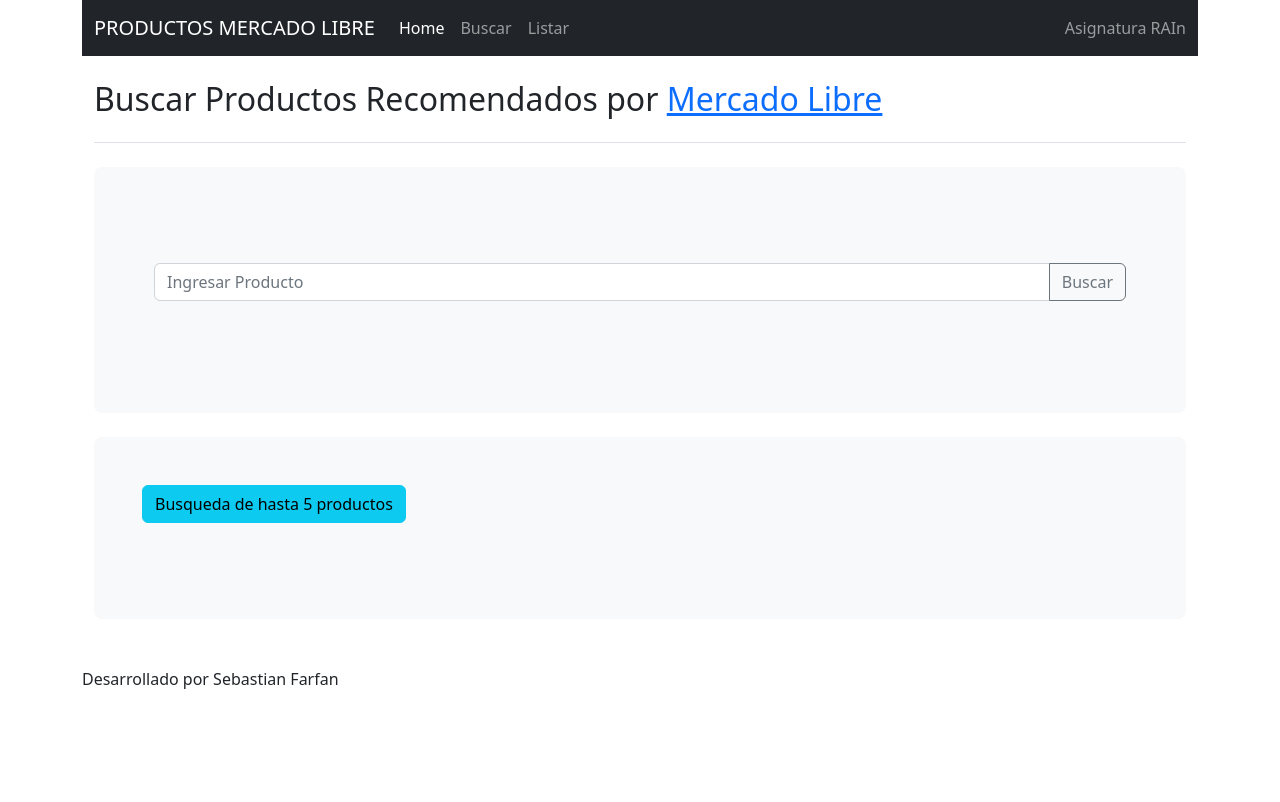
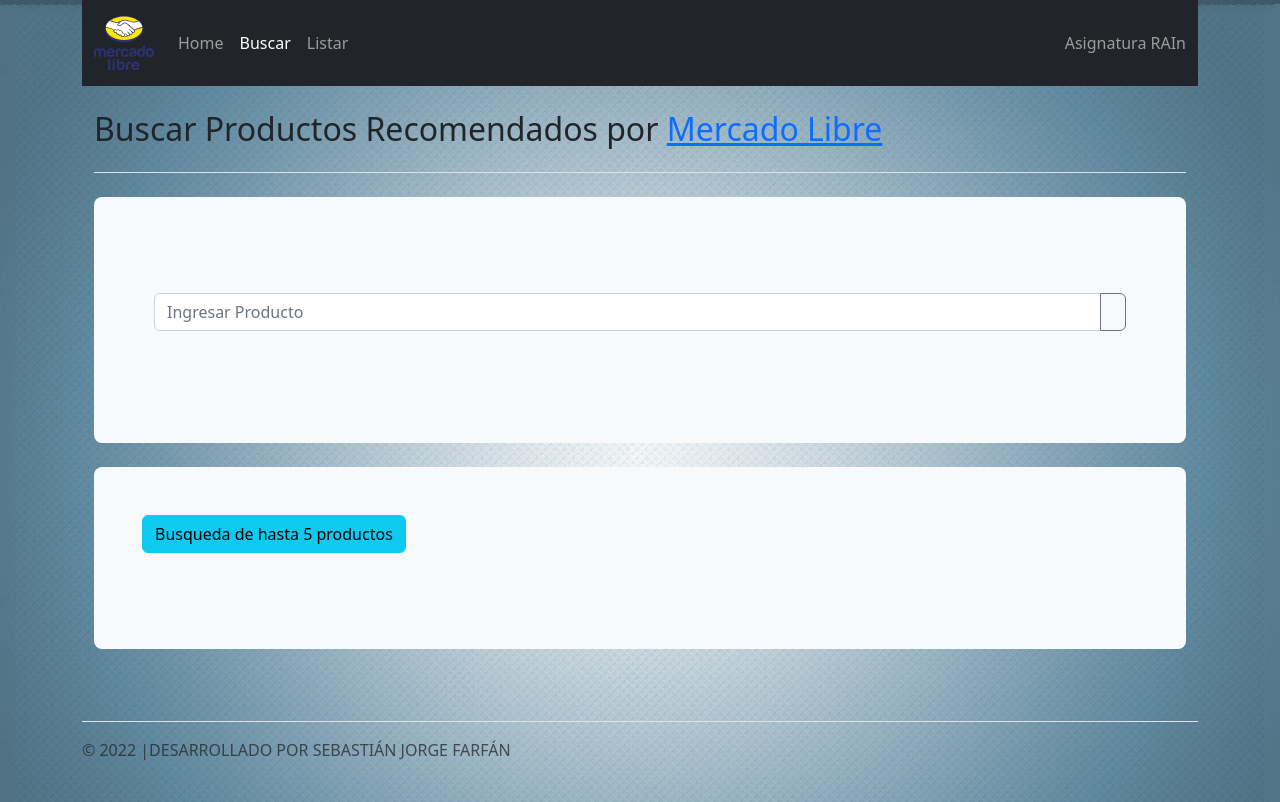
Before and after one commit to SebasFarfan/Proyecto_final_ML, a Django app: page /buscar-producto in a window 1280 px wide. Before the commit the page ends 689 px from the top, so only its background shows below. Run offline with Django 4.2, Linux system fonts and the light colour scheme; some libraries are stand-ins or nearby versions.

Commit message:
modificado vista pagian

```diff
--- /dev/null
+++ b/MercadoLibreApp/static/css/estilos.css
@@ -0,0 +1,9 @@
+body {
+    background-image: url(../img/gradient-ge5b988f8d_1920.jpg);
+    background-repeat: no-repeat;
+    background-size: cover;
+}
+
+tr, th {
+    text-align: center;
+}
--- a/MercadoLibreApp/templates/base.html
+++ b/MercadoLibreApp/templates/base.html
@@ -7,6 +7,8 @@
     <meta http-equiv="X-UA-Compatible" content="IE=edge">
     <meta name="viewport" content="width=device-width, initial-scale=1.0">
     <link rel="stylesheet" href="{% static 'bootstrap/css/bootstrap.min.css' %}">
+    <link rel="stylesheet" href="{% static 'fontawesomefree/css/all.min.css' %}">
+    <link rel="stylesheet" href="{% static 'css/estilos.css' %}">
     <title>
         {% block titulo %}
 
@@ -18,7 +20,7 @@
     <div class="container">
         <nav class="navbar navbar-expand-lg navbar-dark bg-dark">
             <div class="container-fluid">
-                <a class="navbar-brand" href="#">PRODUCTOS MERCADO LIBRE</a>
+                <a class="navbar-brand" href="#"><img src="{% static 'img/mercadolibre.svg' %}" alt="" width="60" height="60"></a>
                 <button class="navbar-toggler" type="button" data-bs-toggle="collapse" data-bs-target="#navbarText"
                     aria-controls="navbarText" aria-expanded="false" aria-label="Toggle navigation">
                     <span class="navbar-toggler-icon"></span>
@@ -26,13 +28,13 @@
                 <div class="collapse navbar-collapse" id="navbarText">
                     <ul class="navbar-nav me-auto mb-2 mb-lg-0">
                         <li class="nav-item">
-                            <a class="nav-link active" aria-current="page" href="{% url 'Home' %}">Home</a>
+                            <a class="nav-link {% if request.path == '/' %} active {% endif %}" aria-current="page" href="{% url 'Home' %}"> <i class="fa-solid fa-house"></i> Home</a>
                         </li>
                         <li class="nav-item">
-                            <a class="nav-link" href="{% url 'Buscar' %}">Buscar</a>
+                            <a class="nav-link {% if request.path == '/buscar-producto' %} active {% endif %}" href="{% url 'Buscar' %}"> <i class="fa-solid fa-magnifying-glass"></i> Buscar</a>
                         </li>
                         <li class="nav-item">
-                            <a class="nav-link" href="#">Listar</a>
+                            <a class="nav-link {% if request.path == '/listado' %} active {% endif %}" href="#">Listar</a>
                         </li>
                     </ul>
                     <span class="navbar-text">
@@ -49,11 +51,20 @@
 
 
 
-    <footer>
-        <div class="container">
-            <p> Desarrollado por Sebastian Farfan </p>
-        </div>
-    </footer>
+    <div class="container">
+        <footer class="d-flex flex-wrap justify-content-between align-items-center py-3 my-4 border-top">
+          <div class="col-md-6 d-flex align-items-center">
+            <span class="mb-3 mb-md-0 text-muted">&copy; 2022 |</span>
+            <span class="mb-3 mb-md-0 text-muted">DESARROLLADO POR SEBASTIÁN JORGE FARFÁN</span>
+          </div>
+
+          <ul class="nav col-md-4 justify-content-end list-unstyled d-flex">
+            <li class="ms-3"><a href="mailto:sebas.654@gmail.com"> <i class="fa-solid fa-envelope"></i></a></li>
+            <li class="ms-3"><a class="text-muted" href="#"> <i class="fa-brands fa-facebook"></i></a></li>
+            <li class="ms-3"><a class="text-muted" href="#"> <i class="fa-brands fa-github"></i></a></li>
+          </ul>
+        </footer>
+      </div>
 
 
 
--- a/MercadoLibreApp/templates/buscar-producto.html
+++ b/MercadoLibreApp/templates/buscar-producto.html
@@ -19,7 +19,7 @@
                 <div class="input-group mb-3">
                     <input type="text" class="form-control" name="txt-producto" placeholder="Ingresar Producto"
                         aria-label="Ingresar Producto" aria-describedby="button-addon2">
-                    <button class="btn btn-outline-secondary" type="submit" id="button-addon2">Buscar</button>
+                    <button class="btn btn-outline-secondary" type="submit" id="button-addon2"> <i class="fa-solid fa-magnifying-glass"></i> </button>
                 </div>
             </form>
         </div>
@@ -45,7 +45,7 @@
 
                         <button class="btn btn-info mt-3" type="button" data-bs-toggle="collapse"
                             data-bs-target="#collapseProducto2" aria-expanded="false" aria-controls="collapseProducto2">
-                            agregar otro
+                            <i class="fa-solid fa-plus"></i>
                         </button>
                         <div class="collapse py-3" id="collapseProducto2">
                             <div class="input-group">
@@ -55,7 +55,7 @@
                             <button class="btn btn-info mt-3" type="button" data-bs-toggle="collapse"
                                 data-bs-target="#collapseProducto3" aria-expanded="false"
                                 aria-controls="collapseProducto3">
-                                agregar otro
+                                <i class="fa-solid fa-plus"></i>
                             </button>
                         </div>
                         <div class="collapse py-3" id="collapseProducto3">
@@ -66,7 +66,7 @@
                             <button class="btn btn-info mt-3" type="button" data-bs-toggle="collapse"
                                 data-bs-target="#collapseProducto4" aria-expanded="false"
                                 aria-controls="collapseProducto4">
-                                agregar otro
+                                <i class="fa-solid fa-plus"></i>
                             </button>
                         </div>
                         <div class="collapse py-3" id="collapseProducto4">
@@ -77,7 +77,7 @@
                             <button class="btn btn-info mt-3" type="button" data-bs-toggle="collapse"
                                 data-bs-target="#collapseProducto5" aria-expanded="false"
                                 aria-controls="collapseProducto5">
-                                agregar otro
+                                <i class="fa-solid fa-plus"></i>
                             </button>
                         </div>
                         <div class="collapse py-3" id="collapseProducto5">
@@ -87,13 +87,11 @@
                             </div>
                         </div>
                         <div class="d-grid gap-2 mt-5">
-                            <button type="submit" class="btn btn-primary" type="button">BUSCAR</button>
+                            <button type="submit" class="btn btn-primary" type="button"> <i class="fa-solid fa-magnifying-glass"></i> BUSCAR</button>
                           </div>
 
                     </form>
                 </div>
-
-
             </div>
         </div>
     </div>
```
Also changed, not shown: MercadoLibreApp/templates/listado-producto.html (+9 -4 lines), MercadoLibreApp/static/img/gradient-ge5b988f8d_1920.jpg (added), MercadoLibreApp/static/img/logotipo mercado libre.png (added), MercadoLibreApp/static/img/mercadolibre.svg (added), MercadoLibreApp/static/img/social media 1 - logotipo mercado libre.png (added).
